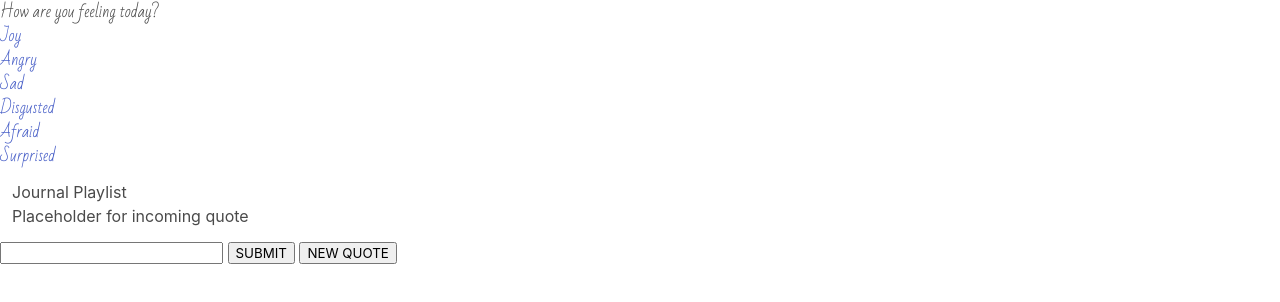
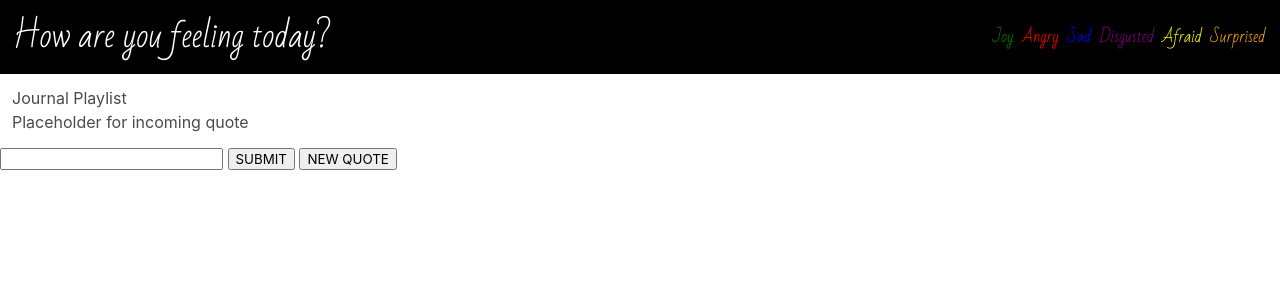
Before and after one commit to richardjhong/journal-playlist, a plain HTML site: page index.html in a window 1280 px wide. Drawn offline with nearby package versions, Linux system fonts and the light colour scheme.

Commit message:
Commit to code changes to update the header. Created buttons and stylized

```diff
--- a/assets/css/style.css
+++ b/assets/css/style.css
@@ -8,9 +8,15 @@
 
 }
 
-
+/* Adjusted header to set format of links to the left */
 header{
   font-family: 'Bad Script', cursive;
+  display: flex;
+  justify-content: space-between;
+  align-items: center;
+  padding: 1%;
+  background-color: black;
+  color: white;
 }
 
 body {
@@ -41,3 +47,50 @@ body {
 .card:hover {
   box-shadow: 0 8px 16px 0 rgba(0,0,0,0.2);
 }
+
+/* Button class for the nav button in the header */
+.btn {
+  color: white;
+  background-color: unset;
+  height: 60px;
+  width: 90px;
+  padding: 2px;
+  text-decoration: none;
+}
+
+/* nav class */
+.nav {
+  background-color: unset;
+  overflow: auto;
+  justify-content: end;
+}
+
+/* Increasing header fint size */
+header h1 {
+  font-size: 200%;
+}
+
+/* Coloring links */
+.one {
+  color: green;
+}
+
+.two {
+  color: red;
+}
+
+.three {
+  color: blue;
+}
+
+.four {
+  color: purple;
+}
+
+.five {
+  color: yellow;
+}
+
+.six {
+  color: orange;
+}
--- a/index.html
+++ b/index.html
@@ -15,26 +15,15 @@
   <body>
     <header>
       <h1>How are you feeling today?</h1>
-      <ul>
-          <li>
-            <a href="#joy">Joy</a>
-          </li>
-          <li>
-                <a href="#anger">Angry</a>
-          </li>
-          <li>
-                <a href="#sadness">Sad</a>
-          </li>
-          <li>
-                <a href="#disgust">Disgusted</a>
-          </li>
-          <li>
-                <a href="#fear">Afraid</a>
-          </li>
-          <li>
-                <a href="#surprise">Surprised</a>
-          </li>
-      </ul>
+      <div class="nav">
+            <a href="#joy" class="btn one">Joy</a>
+            <a href="#anger" class="btn two">Angry</a>
+            <a href="#sadness" class="btn three">Sad</a>
+            <a href="#disgust" class="btn four">Disgusted</a>
+            <a href="#fear" class="btn five">Afraid</a>
+            <a href="#surprise" class="btn six">Surprised</a>
+        </div>
+
     </header>
     <aside class="column is-full">
        <h1 class="display-3">Journal Playlist</h1>
```
